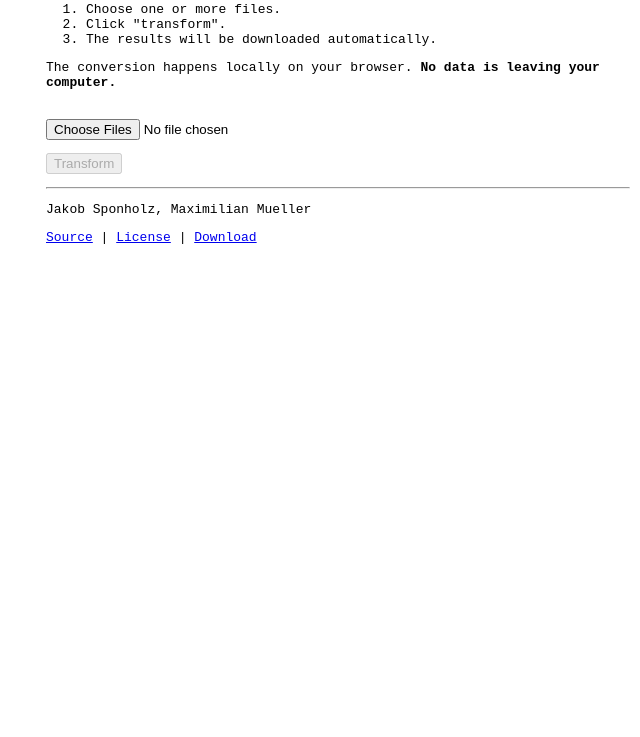
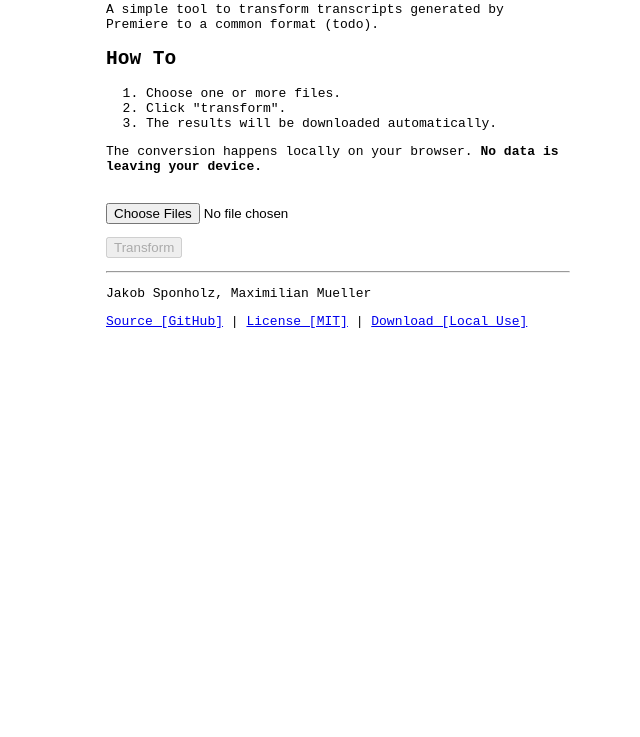
Before and after one commit to muelmx/transcript-timestamp-wizard, a website built with webpack: page src/index.html in a window 1280 px wide. Shown: the part 63-800 px from the top of the page, without its empty margins (302-942 px from the left). Built offline with nearby package versions, Linux system fonts and the light colour scheme.

Commit message:
fix: text, style

```diff
--- a/src/index.html
+++ b/src/index.html
@@ -10,6 +10,8 @@
   <body>
     <div id="content">
       <h1>Transcript Timestamp Wizard</h1>
+      <p>A simple tool to transform transcripts generated by Premiere to a common format (todo).</p>
+      <h2>How To</h2>
       <ol>
         <li>Choose one or more files.</li>
         <li>Click "transform".</li>
@@ -17,7 +19,7 @@
       </ol>
       <p>
         The conversion happens locally on your browser.
-        <b>No data is leaving your computer.</b>
+        <b>No data is leaving your device.</b>
       </p>
       <div>
         <p>
@@ -38,19 +40,19 @@
     <p>Jakob Sponholz, Maximilian Mueller</p>
     <p>
       <a href="https://github.com/muelmx/transcript-timestamp-wizard"
-        >Source</a
+        >Source [GitHub]</a
       >
       |
       <a
         href="https://github.com/muelmx/transcript-timestamp-wizard/blob/main/LICENSE"
-        >License</a
+        >License [MIT]</a
       >
       |
       <a
         onclick="this.href='data:text/html;charset=UTF-8,'+encodeURIComponent(document.documentElement.outerHTML)"
         href="#"
         download="transcript-timestamp-wizard.html"
-        >Download</a
+        >Download [Local Use]</a
       >
     </p>
   </footer>
--- a/src/index.scss
+++ b/src/index.scss
@@ -1,7 +1,7 @@
 html {
     font-family: monospace;
     margin: 0px auto;
-    max-width: 600px;
+    max-width: 480px;
 }
 
 input {
```
